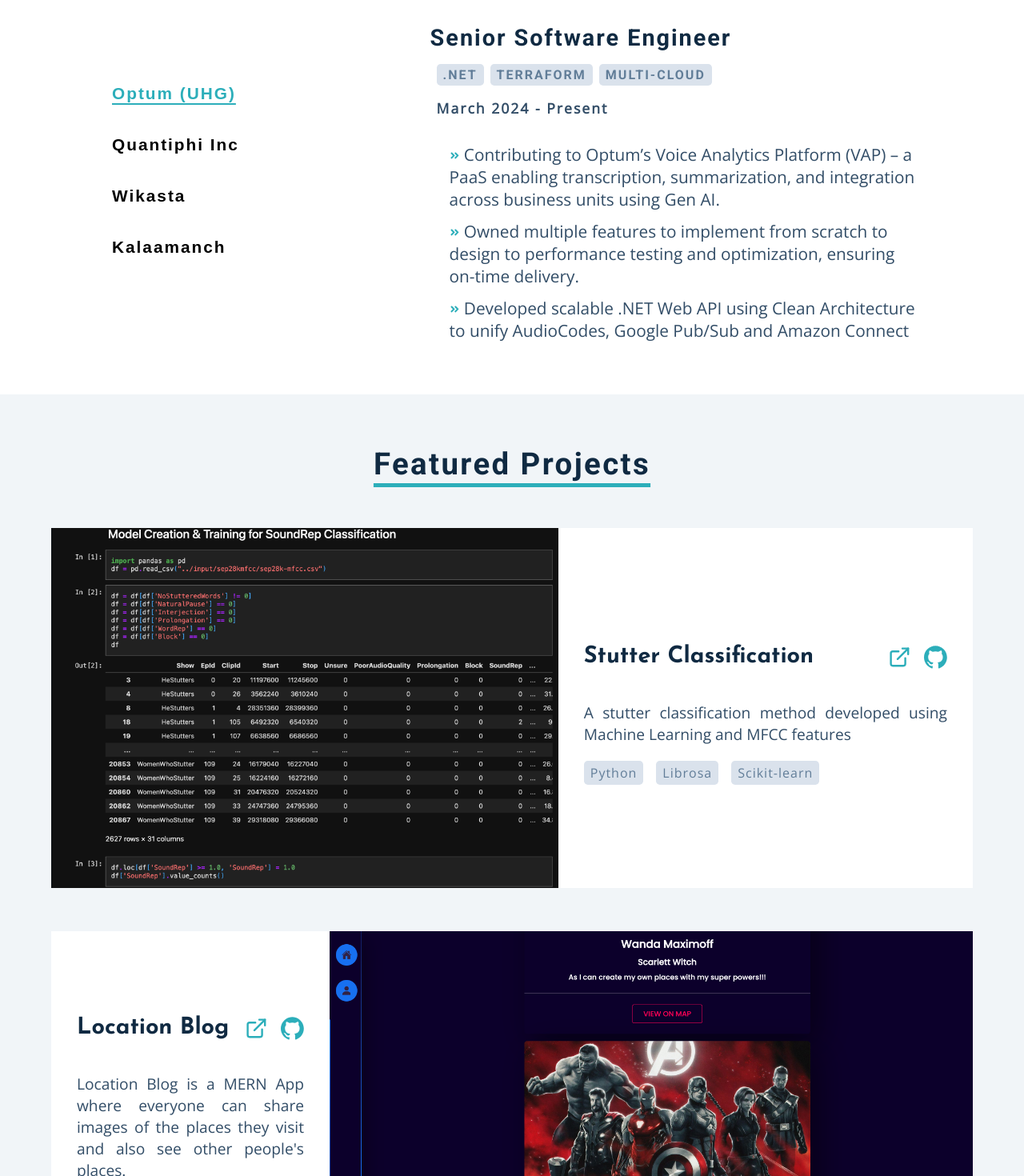
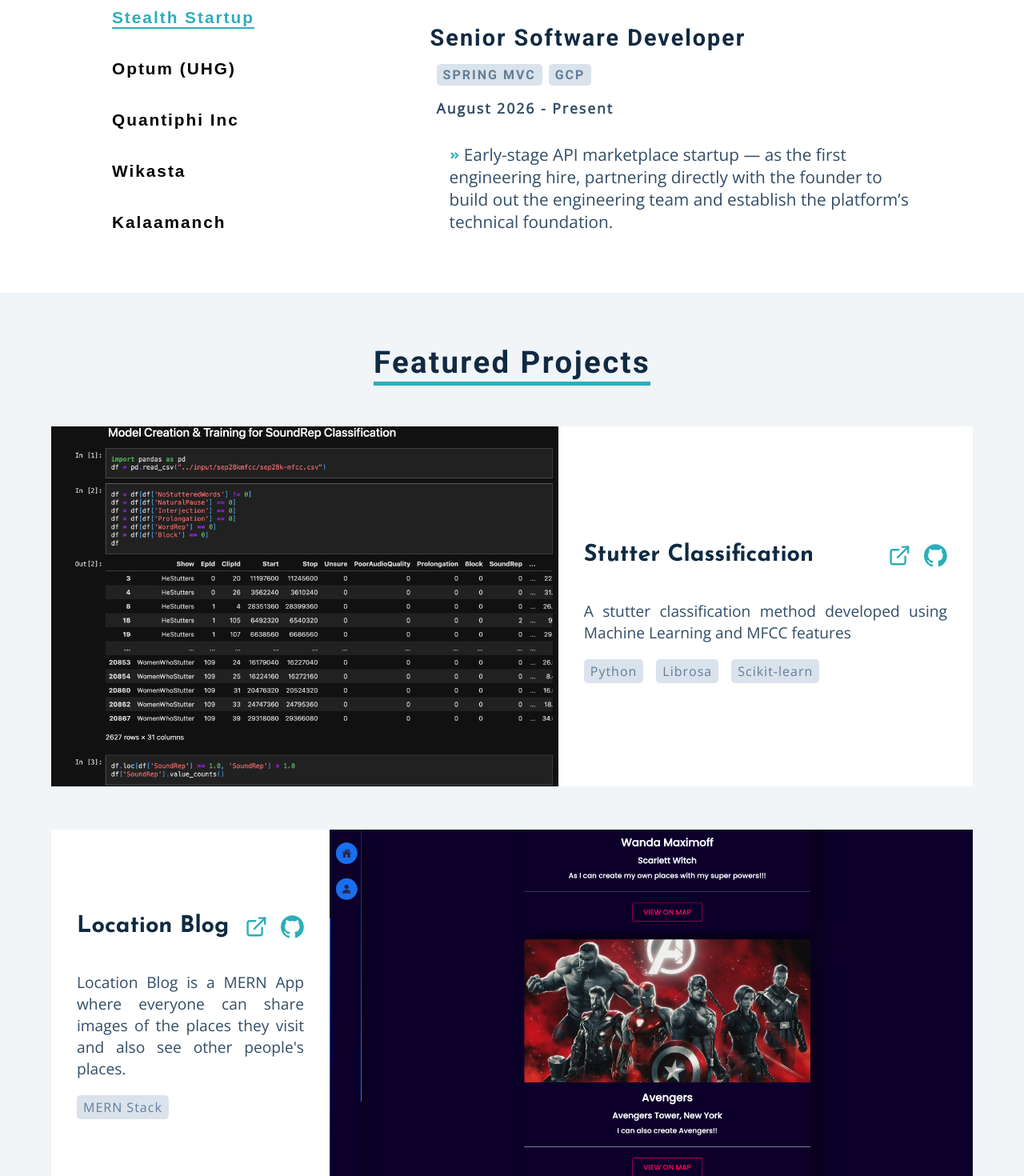
Before and after one commit to mitul-garg/portfolio, a React (Create React App) app: page / in a window 1280 px wide. Shown: the part 760-2230 px from the top of the page at 80% size. Built offline with nearby package versions, Linux system fonts and the light colour scheme; a web font is replaced by a local one.

Commit message:
feat: update job titles and descriptions in Hero and About sections (#19)

```diff
--- a/src/components/Hero/index.js
+++ b/src/components/Hero/index.js
@@ -11,7 +11,7 @@
       <article className="intro">
         <div className="underline-desktop" />
         <h1>I'm Mitul</h1>
-        <h6>Senior Software Engineer @ Optum</h6>
+        <h6>Senior Software Developer @ Stealth</h6>
         <div className="underline-mobile" />
         <img src={heroImg} alt="hero" className="hero-img-mobile" />
         <div className="hero-btn-container">
--- a/src/data/experience.js
+++ b/src/data/experience.js
@@ -4,28 +4,37 @@
 export const jobs = [
   {
     id: uuidv4(),
+    title: "Senior Software Developer",
+    company: "Stealth Startup",
+    dates: "august 2026 - present",
+    skills: ["Spring MVC", "GCP"],
+    duties: [
+      "  Early-stage API marketplace startup — as the first engineering hire, partnering directly with the founder to build out the engineering team and establish the platform’s technical foundation.",
+    ],
+  },
+  {
+    id: uuidv4(),
     title: "Senior Software Engineer",
     company: "Optum (UHG)",
-    dates: "march 2024 - present",
-    skills: [".Net", "Terraform", "Multi-cloud"],
+    dates: "march 2024 - august 2026",
+    skills: [".Net", "Terraform", "Multi-cloud", "Kubernetes"],
     duties: [
-      "  Contributing to Optum’s Voice Analytics Platform (VAP) – a PaaS enabling transcription, summarization, and integration across business units using Gen AI.",
-      "  Owned multiple features to implement from scratch to design to performance testing and optimization, ensuring on-time delivery.",
-      "  Developed scalable .NET Web API using Clean Architecture to unify AudioCodes, Google Pub/Sub and Amazon Connect Contact Lens events, enabling cross-provider integrations.",
-      "  Improved multiple API performance by warming up connections with dummy requests, resulting in over 99% improvement in response times across endpoints.",
-      "  Implemented multi-auth support with Google JWT validation and Azure AD, improving authentication flexibility and security.",
-      "  Implemented multi-auth support with Google JWT validation, Azure AD and Enterprise Cloud, improving authentication flexibility and security.",
-      "  Resolved race conditions and concurrency issues to ensure reliable and idempotent request handling across high-load services.",
-      "  Built a reusable Azure AD Graph API wrapper for user lookup via employee ID or email, streamlining identity resolution.",
-      "  Authored system design documentation to extend database and ingestion architectures for new APIs from scratch.",
-      "  Created custom model binders and middleware for latency tracking, header injection, and dynamic media-type handling.",
-      "  Configured Azure Kubernetes Service (AKS) for multiple APIs to support over 40,000 requests per minute (RPM).",
+      "  Contributed to Optum’s Voice Analytics Platform (VAP) – a PaaS enabling transcription, summarization, and cross-business-unit integration using Gen AI.",
+      "  Owned multiple features end-to-end — from design through performance testing and optimization — consistently ensuring on-time delivery.",
+      "  Optimized API performance by warming up connections with dummy requests and tuning health controller probes, delivering a 90%+ improvement in response times across endpoints.",
+      "  Engineered an API supporting both synchronous and asynchronous requests within a microservices architecture, sustaining consistent performance under load.",
+      "  Identified performance bottlenecks during database writes in an event-driven architecture, driving adoption of pooled database connections to improve throughput.",
+      "  Led team operations in the tech lead’s absence — running sprint planning, standups, retrospectives, and stakeholder alignment across Agile ceremonies.",
+      "  Onboarded partner teams onto APIs built in-house, owning end-to-end functional, regression, and load testing across every integration.",
+      "  Built a scalable .NET Web API on Clean Architecture to unify AudioCodes, Google Pub/Sub, and Amazon Connect Contact Lens events, enabling cross-provider integrations.",
+      "  Authored system design documentation to extend database and ingestion architectures for new APIs from the ground up.",
+      "  Configured Azure Kubernetes Service (AKS) across multiple APIs to support over 40,000 requests per minute (RPM).",
       "  Reduced Redis cache evictions by 80% by optimizing high-turnover keys and TTL configurations.",
-      "  Enhanced APIs to support multi-leg call summarization, improving accuracy for transfer and multi-agent calls.",
-      "  Unified multiple Terraform IaC modules, reducing deployment redundancy.",
-      "  Implemented efficient blob migration with Delta extraction, cutting transfer time for millions of objects.",
-      "  Integrated a vulnerability detection tool with lower false-positive rates, improving security reliability.",
-      "  Completed a Gen AI certification covering RAG and Agent architectures; power AI user with 800+ premium Copilot requests.",
+      "  Implemented multi-auth support with Google JWT validation, Azure AD, and Enterprise Cloud, plus a reusable Azure AD Graph API wrapper for identity resolution via employee ID or email.",
+      "  Implemented Role-Based Access Control (RBAC) across three layers — UI, API, and Infrastructure — enforcing security and global feature toggles for user groups.",
+      "  Resolved race conditions and concurrency issues to guarantee reliable, idempotent request handling across high-load services.",
+      "  Unified multiple Terraform IaC modules to cut deployment redundancy and built efficient blob migration with Delta extraction, reducing transfer time for millions of objects.",
+      "  Completed a Gen AI certification covering RAG and Agent architectures; a power AI user with 800+ premium Copilot requests.",
     ],
   },
   {
--- a/src/pages/About/index.js
+++ b/src/pages/About/index.js
@@ -11,18 +11,16 @@
       <div className="about-me">
         <img src={aboutImg} alt="about-img" className="about-img" />
         <article className="about-info">
-          Senior Software Engineer at Optum with 2+ years of experience building
-          high-performance, cloud-native backend systems using .NET and
-          microservices architecture. Currently contributing to the Voice
-          Analytics Platform (Gen AI-powered PaaS), designing and scaling APIs
-          that handle 40,000+ requests per minute on Azure Kubernetes Service.
-          Experienced in Azure, AWS, and GCP, with strong expertise in
-          distributed systems, event-driven architecture, authentication
-          (OAuth2/JWT/Azure AD), and performance optimization. Delivered
-          measurable improvements including 99% API latency reduction and 80%
-          reduction in Redis cache evictions. Recognized as a 5-Star performer
-          (Exceeds Expectations) for two consecutive years at Optum, leading to
-          promotion to Senior Software Engineer (March 2026).
+          Senior Software Engineer with 3+ years of professional experience
+          building high-performance, cloud-native backend systems across .NET
+          Web APIs, microservices, and distributed systems. Currently the first
+          engineering hire at an early-stage API marketplace startup, helping
+          build out the engineering team and platform foundation. Previously at
+          Optum (UnitedHealth Group), built and scaled .NET microservices for a
+          Gen AI-powered voice analytics platform handling 40,000+ requests per
+          minute, delivering measurable performance gains across Azure, GCP, and
+          AWS. Recognized as a 5-Star performer (Exceeds Expectations) for two
+          consecutive years, earning promotion to Senior Software Engineer.
         </article>
       </div>
       <Education />
```
